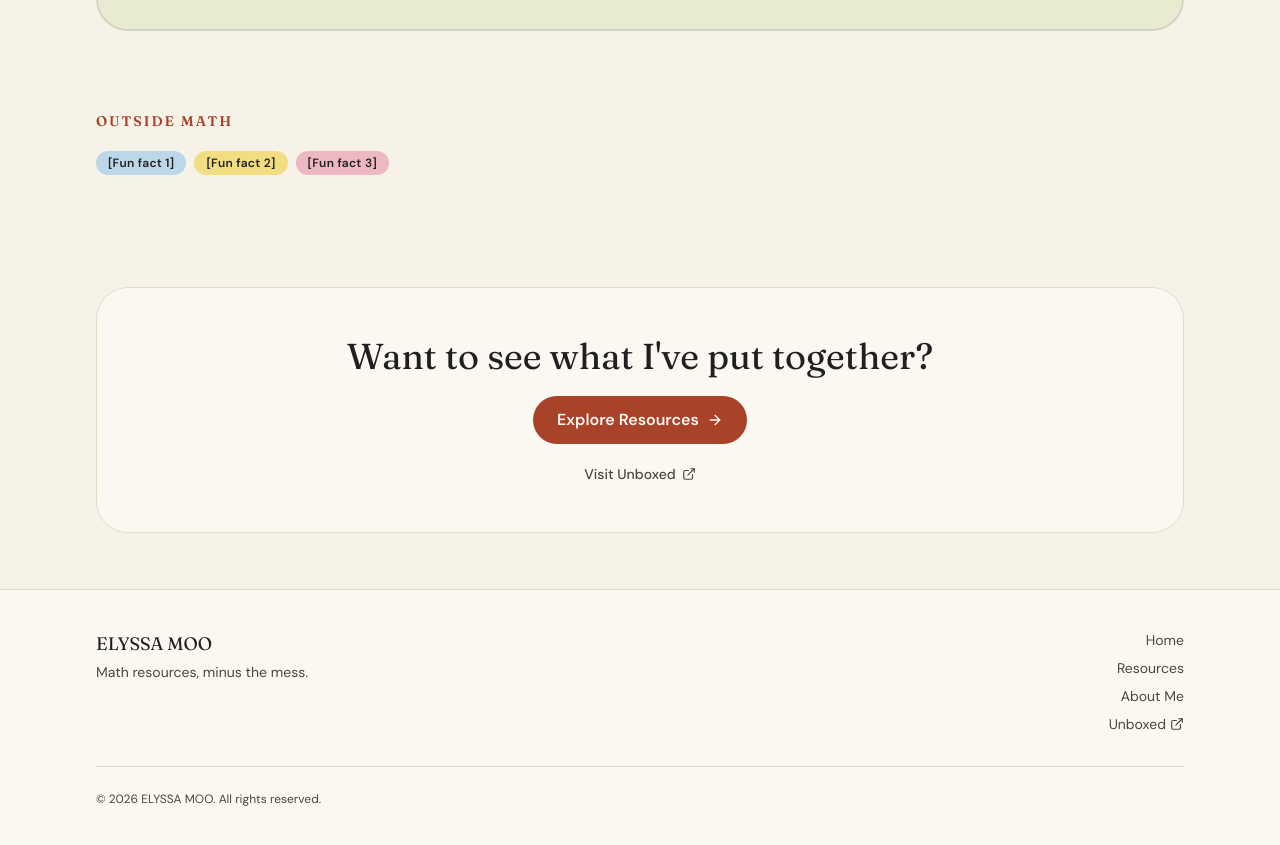
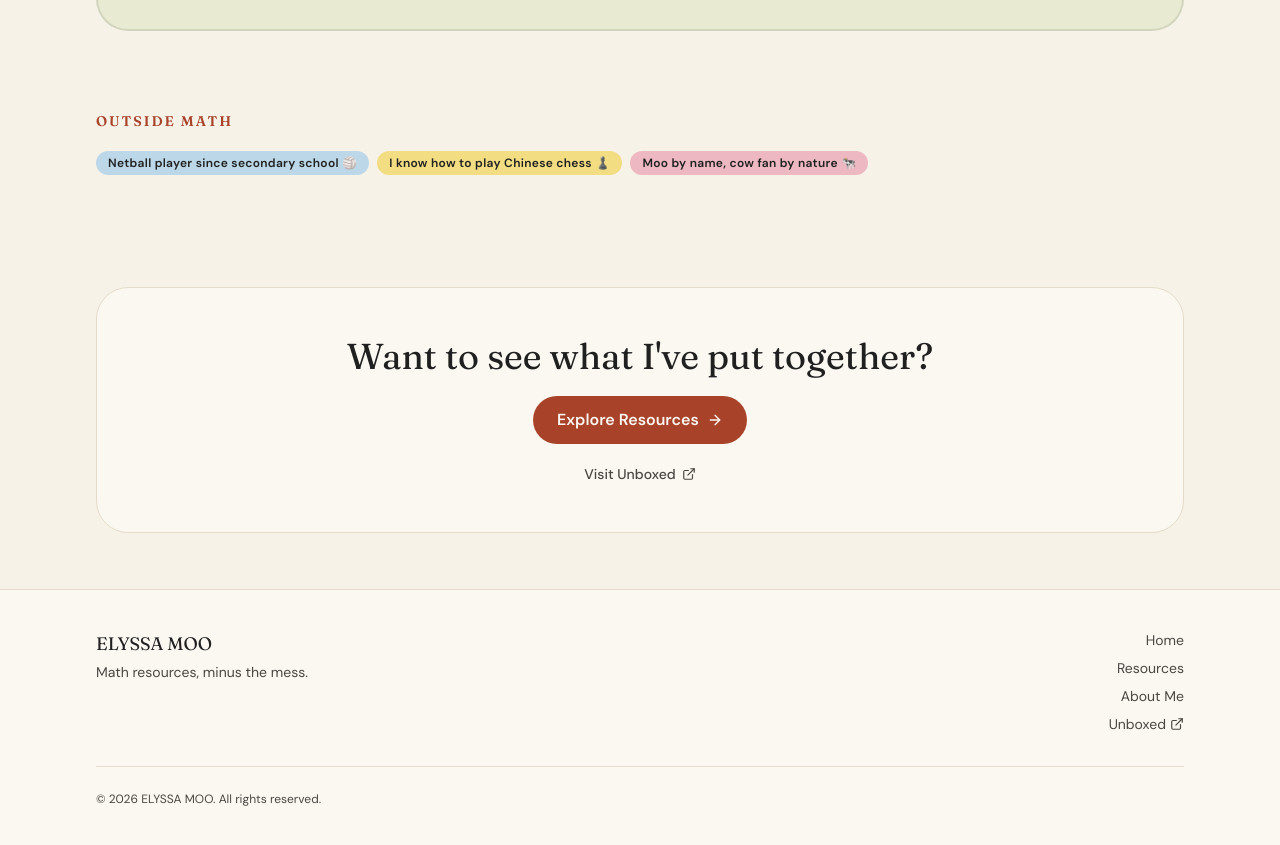
Before and after one commit to elyssaenying/elyssa-math-resource, a Next.js app: page /about in a window 1280 px wide. Shown: the part 1968-2813 px from the top of the page. Built offline with nearby package versions, Linux system fonts and the light colour scheme.

Commit message:
Add personal fun facts

```diff
--- a/src/components/about/FunFacts.tsx
+++ b/src/components/about/FunFacts.tsx
@@ -7,9 +7,9 @@ export default function FunFacts() {
         Outside Math
       </h2>
       <div className="mt-5 flex flex-wrap gap-2">
-        <Badge tone="blue">[Fun fact 1]</Badge>
-        <Badge tone="butter">[Fun fact 2]</Badge>
-        <Badge tone="pink">[Fun fact 3]</Badge>
+        <Badge tone="blue">Netball player since secondary school 🏐</Badge>
+        <Badge tone="butter">I know how to play Chinese chess ♟️</Badge>
+        <Badge tone="pink">Moo by name, cow fan by nature 🐄</Badge>
       </div>
     </section>
   );
```
